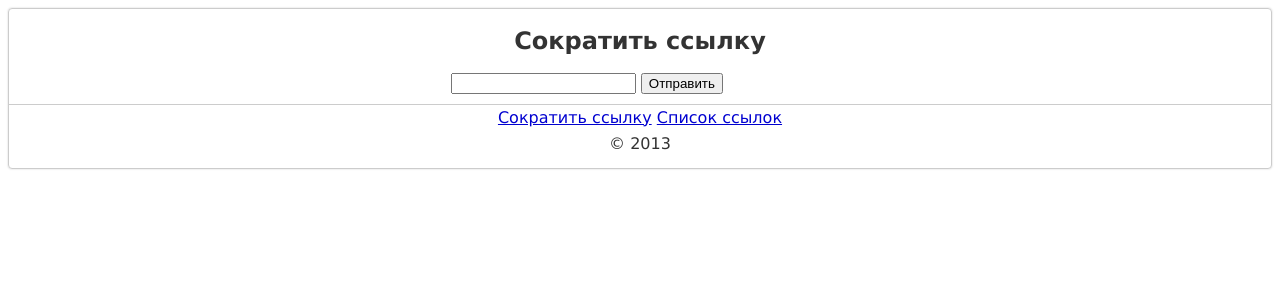
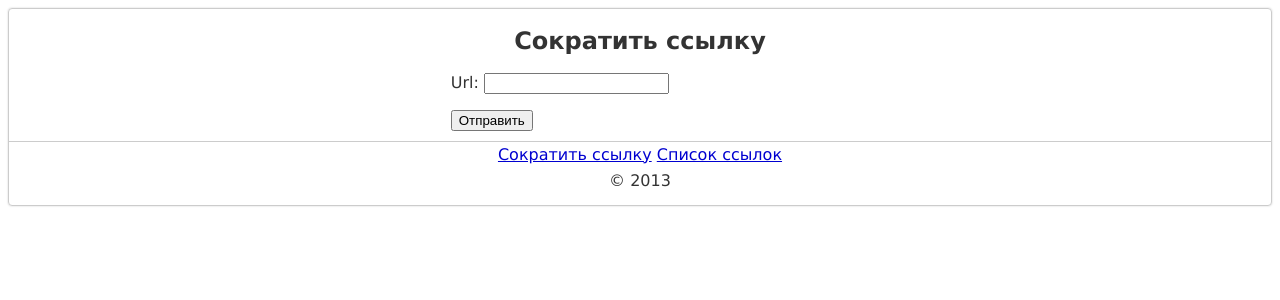
Before and after one commit to yastrov/urlshorter, a Django app: page /create/ in a window 1280 px wide. Shown: the top 300 px of the page. Run offline with Django 3.2, Linux system fonts and the light colour scheme.

Commit message:
Used ModelForm and FormView instead View.

```diff
--- /dev/null
+++ b/shorter/forms.py
@@ -0,0 +1,20 @@
+from django.utils import timezone
+from django import forms
+from .models import Url
+
+class UrlForm(forms.ModelForm):
+    class Meta:
+        model = Url
+        exclude = ('pub_date', 'short_version')
+        fields = ('url',)
+
+    def save(self, commit=True):
+        try:
+            u = self.cleaned_data['url']
+            url = Url.objects.get(url=u)
+        except Url.DoesNotExist:
+            url = super(UrlForm, self).save(commit=False)
+            #url.pub_date = timezone.now()
+            if commit:
+                url.save()
+        return url
--- a/shorter/models.py
+++ b/shorter/models.py
@@ -17,3 +17,7 @@ class Url(models.Model):
     def get_short_url(self):
         data = base64.b64encode(str(self.short_version) )
         return reverse('redirecter', kwargs={'uri':data})
+
+    def get_b64_number(self):
+        data = base64.b64encode(str(self.short_version) )
+        return data
--- a/shorter/templates/index.html
+++ b/shorter/templates/index.html
@@ -6,9 +6,16 @@
 
 {% block page %}
 <h2>Сократить ссылку</h2>
+    {% if errors %}
+        <ul>
+            {% for error in errors %}
+            <li>{{ error }}</li>
+            {% endfor %}
+        </ul>
+    {% endif %}
 <form action="{% url 'create' %}" method="post">
 {% csrf_token %}
-<input type="text" name="url">
+{{ form.as_p }}
 <input type="submit" value="Отправить"/>
 </form>
 
--- a/shorter/urls.py
+++ b/shorter/urls.py
@@ -1,9 +1,10 @@
 # -*- coding: utf-8 -*-
 from django.conf.urls import patterns, url, include
 from .views import UrlList, IndexPage, UrlCreate, UrlRecoverRedirect, UrlAbout
+from django.views.generic.base import RedirectView
 
 urlpatterns = patterns('',
-    url('^$',  IndexPage.as_view(), name='index'),
+    url('^$',  RedirectView.as_view(url='/create/'), name='index'),
     url('^create/$', UrlCreate.as_view(), name='create'),
     url('^about/(?P<uri>[a-zA-Z0-9=\?]+)/$', UrlAbout.as_view(), name='about'),
     url('^list/$',UrlList.as_view(), name='list'),
--- a/shorter/views.py
+++ b/shorter/views.py
@@ -1,38 +1,39 @@
-# Create your views here.
-from django.http import HttpResponseRedirect, HttpResponse, Http404
-from django.shortcuts import render, redirect, get_object_or_404
+from django.http import HttpResponse, Http404
+from django.shortcuts import redirect, get_object_or_404
 from django.core.urlresolvers import reverse
-from django.views.generic.base import TemplateView, View, RedirectView
+from django.views.generic.base import TemplateView, RedirectView
 from django.views.generic.detail import DetailView
 from django.views.generic.list import ListView
+from django.views.generic.edit import FormView
 from django.utils import timezone
 from .models import Url
 from .utils import b64ToInt, intToB64
+from .forms import UrlForm
 
 class IndexPage(TemplateView):
     template_name = 'index.html'
 
 
-class UrlCreate(View):
+class UrlCreate(FormView):
+    template_name = 'index.html'
+    success_url = '/about/'
+    form_class =  UrlForm
 
-    def get(self, request, *args, **kwargs):
-        return render(request, 'index.html')
+    # def get_form_kwargs(self):
+    #     #It be good for send form with prepaired data.
+    #     kwargs = super(UrlCreate, self).get_form_kwargs()
+    #     kwargs.update({
+    #         'pub_date': timezone.now()
+    #     })
+    #     return kwargs
 
-    def post(self, request, *args, **kwargs):
-        if "url" in request.POST:
-            udata = request.POST['url']
-            try:
-                url = Url.objects.get(url=udata)
-            except Url.DoesNotExist:
-                try:
-                    url = Url(url=udata, pub_date=timezone.now())
-                    url.full_clean()
-                    url.save()
-                except:
-                    return HttpResponse('ERROR')
-            return render(request, 'url_info.html', {'url': url})
-        else:
-            return HttpResponse('ERROR')
+    def form_valid(self, form):
+        instance = form.save(commit=False)
+        instance.pub_date = timezone.now()
+        instance.save()
+        full_url = self.get_success_url() + instance.get_b64_number()
+        #full_url = reverse(self.get_success_url(), kwargs={'uri': instance.get_b64_number() } )
+        return redirect(full_url)
 
 
 class UrlRecoverRedirect(RedirectView):
```
